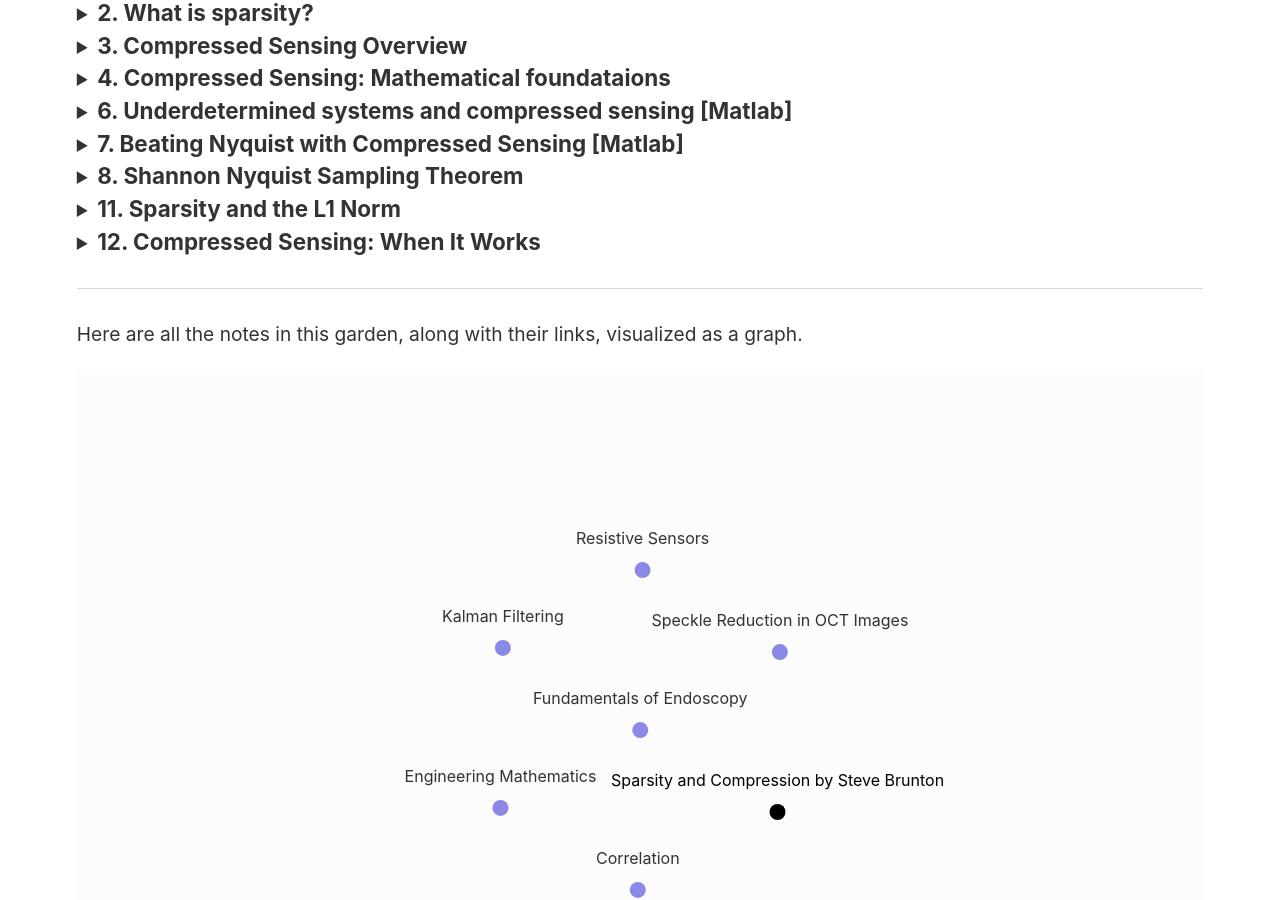
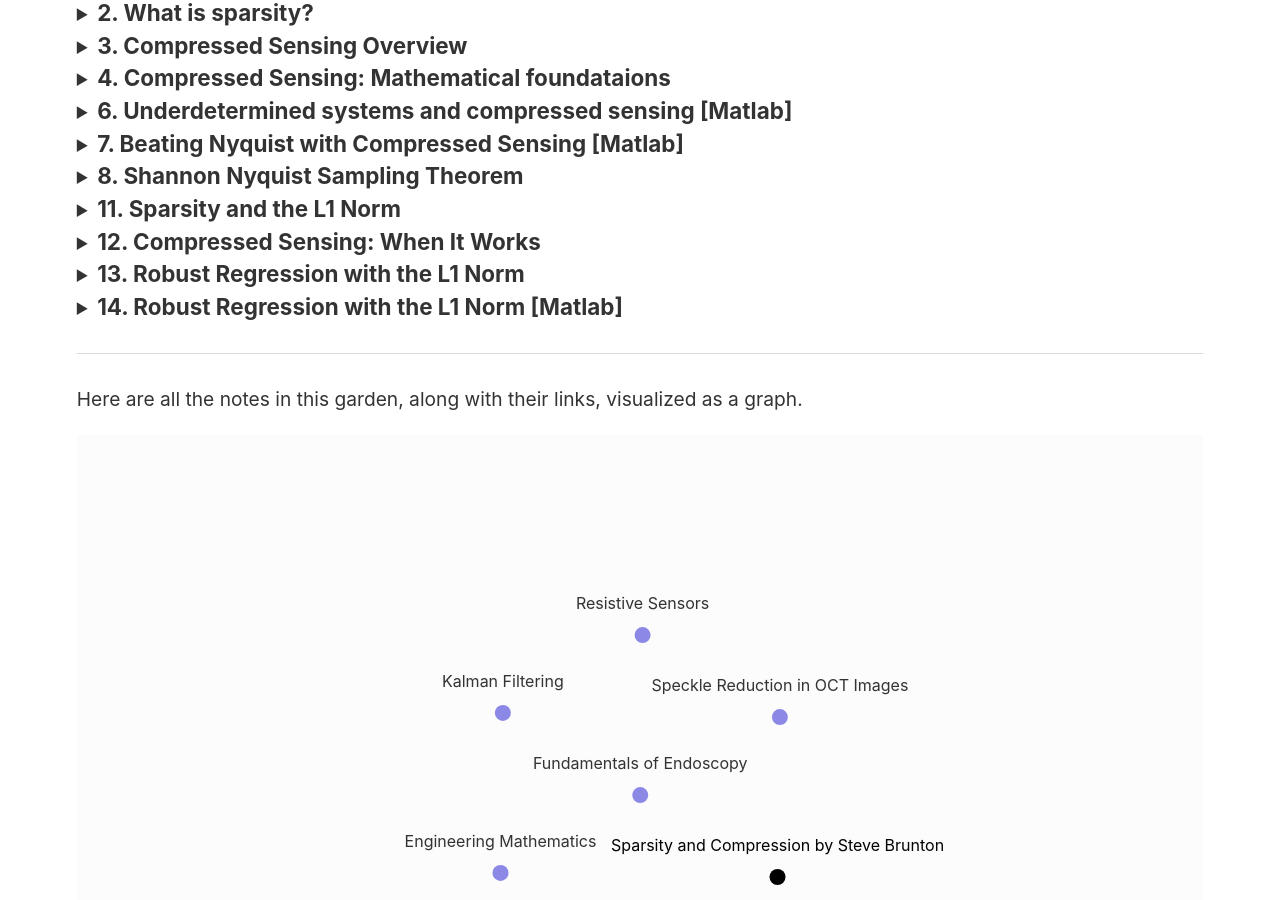
Before and after one commit to ajaygunalan/biomedrobo, a Jekyll site: the page built from _notes/signal-processing/compressiveSensing.md, in a window 1280 px wide and 900 px high, scrolled down 395 px. Built offline with Jekyll 4.4.1, drawn with Linux system fonts in a browser that asks for light colours; comment, search, counter and statistics services are not loaded.

Commit message:
added lec 13

```diff
--- a/_notes/signal-processing/compressiveSensing.md
+++ b/_notes/signal-processing/compressiveSensing.md
@@ -111,3 +111,22 @@ permalink: /:categories/:title/
   </summary>
     <img src="/assets/images/cs/work.PNG"/>
 </details>
+
+
+<details>
+  <summary>
+    <h3>
+      13. Robust Regression with the L1 Norm
+    </h3>
+  </summary>
+    <img src="/assets/images/cs/L1reg.PNG"/>
+</details>
+
+<details>
+  <summary>
+    <h3>
+      14. Robust Regression with the L1 Norm [Matlab]
+    </h3>
+  </summary>
+    <a href="https://github.com/ajaygunalan/digital_image_processing/blob/main/compressive_sensing/lec14.m">Link</a>
+</details>
```
Also changed, not shown: assets/images/cs/L1reg.PNG (added).
